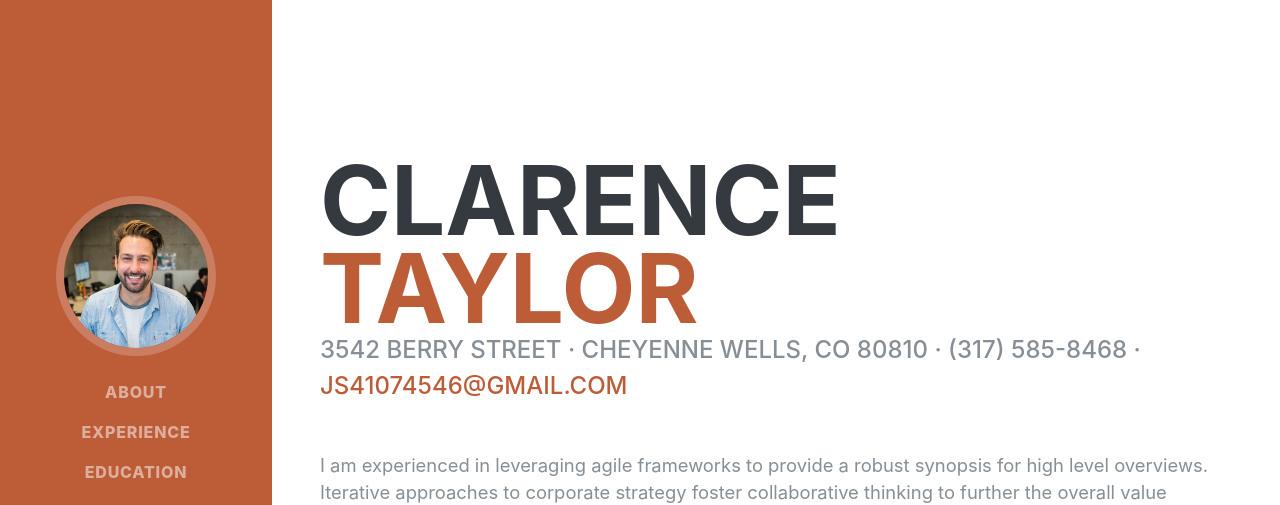
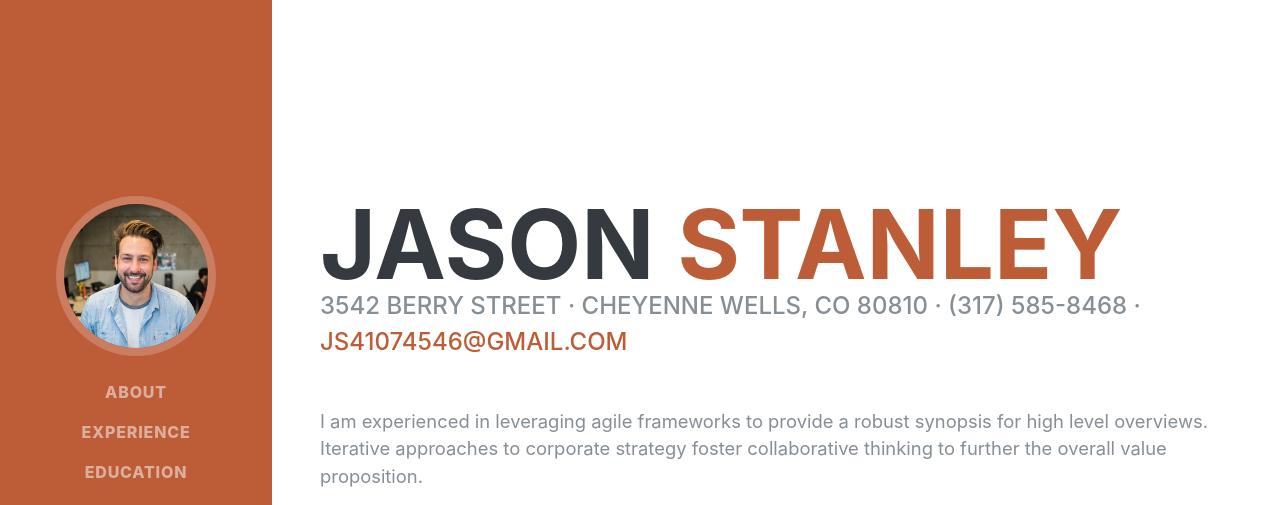
Before and after one commit to js061097/js061097.github.io, a website: page index.html in a window 1280 px wide. Shown: the top 505 px of the page. Drawn offline with nearby package versions, Linux system fonts and the light colour scheme; files that its build step writes are made by us from their sources; a web font is replaced by a local one.

Commit message:
Update index.html

```diff
--- a/index.html
+++ b/index.html
@@ -63,8 +63,8 @@
 
       <section class="resume-section p-3 p-lg-5 d-flex d-column" id="about">
         <div class="my-auto">
-          <h1 class="mb-0">Clarence
-            <span class="text-primary">Taylor</span>
+          <h1 class="mb-0">Jason
+            <span class="text-primary">Stanley</span>
           </h1>
           <div class="subheading mb-5">3542 Berry Street · Cheyenne Wells, CO 80810 · (317) 585-8468 ·
             <a href="mailto:js41074546@gmail.com">js41074546@gmail.com</a>
```
